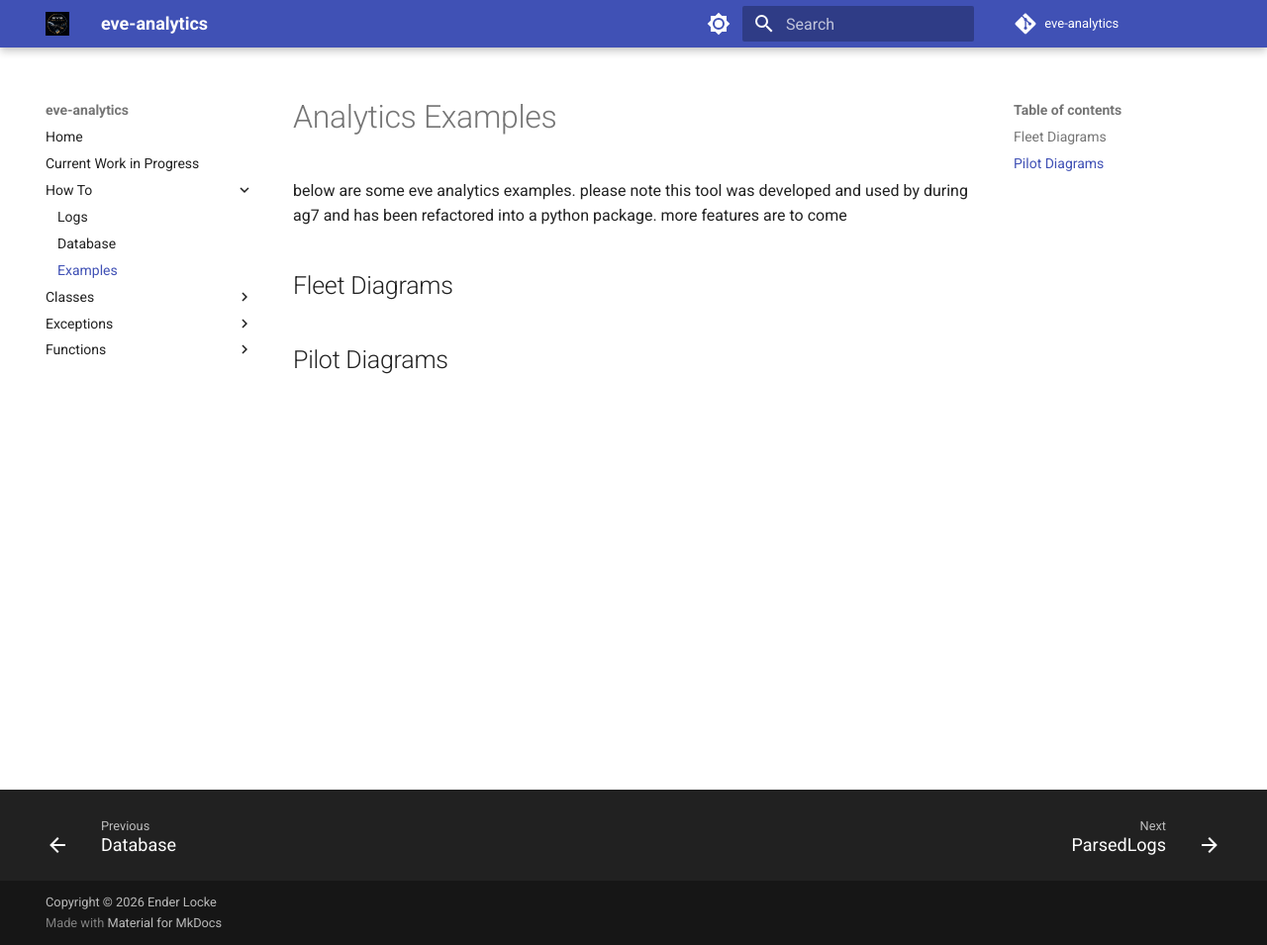
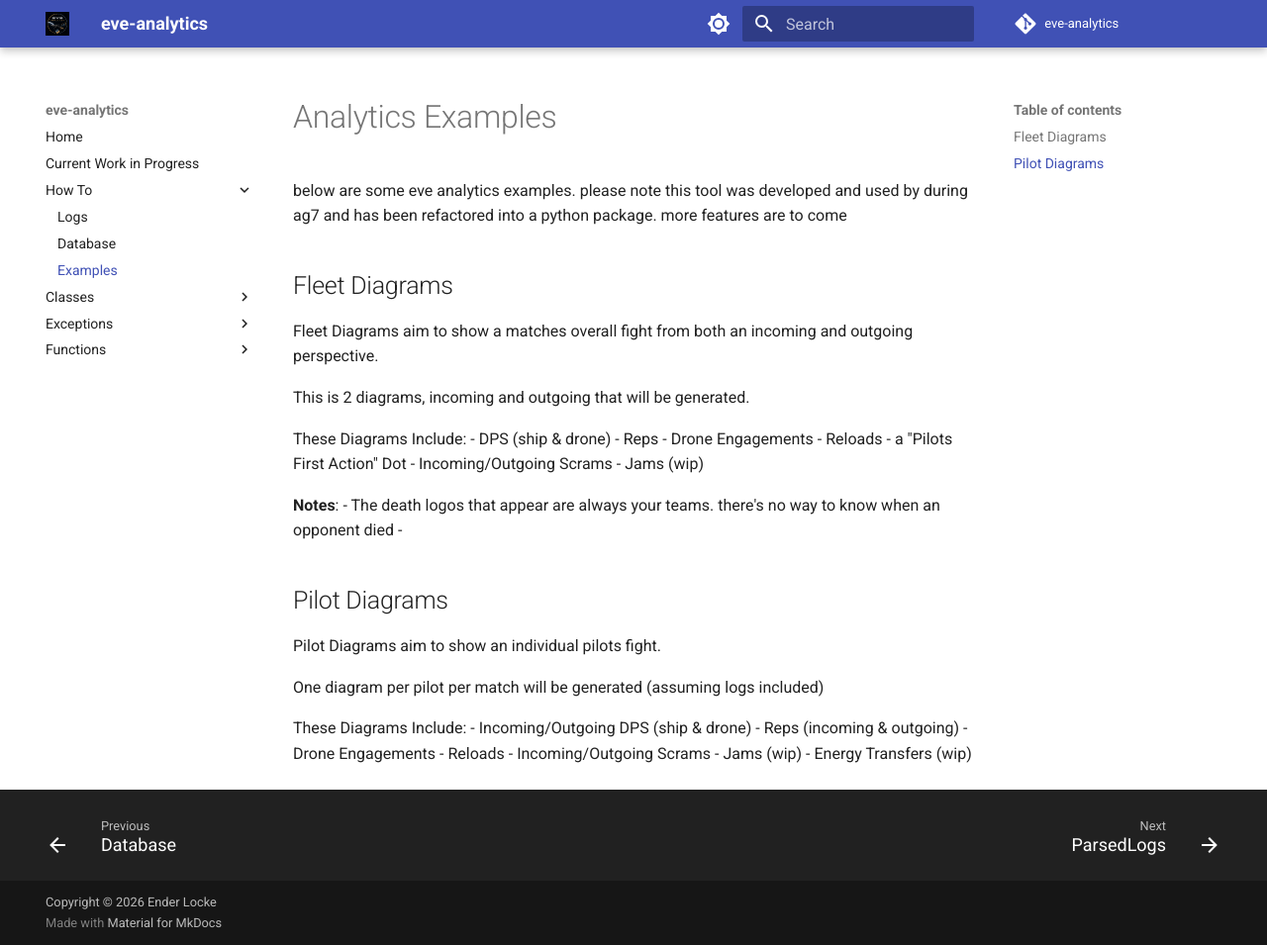
Before and after one commit to ender-locke/eve-analytics, an MkDocs documentation site: the page built from docs/how_to/examples.md, in a window 1280 px wide and 955 px high. Shown: the whole window at 99% size. Built offline with MkDocs 1.6.1 and Material for MkDocs 9.7.7, drawn with Linux system fonts in a browser that asks for light colours; comment, search, counter and statistics services are not loaded.

Commit message:
creatfing docs for upload

```diff
--- a/docs/how_to/examples.md
+++ b/docs/how_to/examples.md
@@ -2,7 +2,34 @@
 below are some eve analytics examples. please note this tool was developed and used by during ag7 and has been refactored into a python package. more features are to come
 
 ## Fleet Diagrams
+Fleet Diagrams aim to show a matches overall fight from both an incoming and outgoing perspective.
 
+This is 2 diagrams, incoming and outgoing that will be generated.
+
+These Diagrams Include:
+- DPS (ship & drone)
+- Reps
+- Drone Engagements
+- Reloads
+- a "Pilots First Action" Dot
+- Incoming/Outgoing Scrams
+- Jams (wip)
+
+**Notes**:
+- The death logos that appear are always your teams. there's no way to know when an opponent died
+-
 
 
 ## Pilot Diagrams
+Pilot Diagrams aim to show an individual pilots fight.
+
+One diagram per pilot per match will be generated (assuming logs included)
+
+These Diagrams Include:
+- Incoming/Outgoing DPS (ship & drone)
+- Reps (incoming & outgoing)
+- Drone Engagements
+- Reloads
+- Incoming/Outgoing Scrams
+- Jams (wip)
+- Energy Transfers (wip)
```
